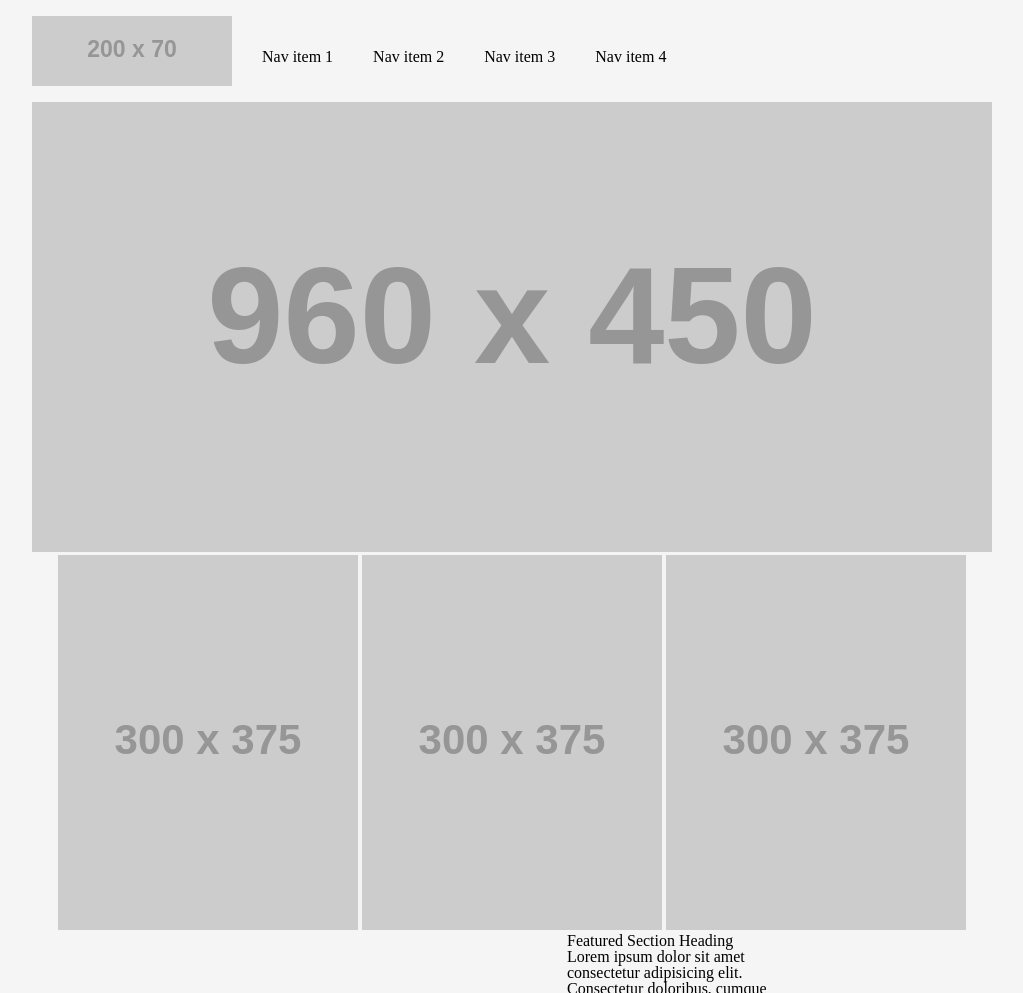
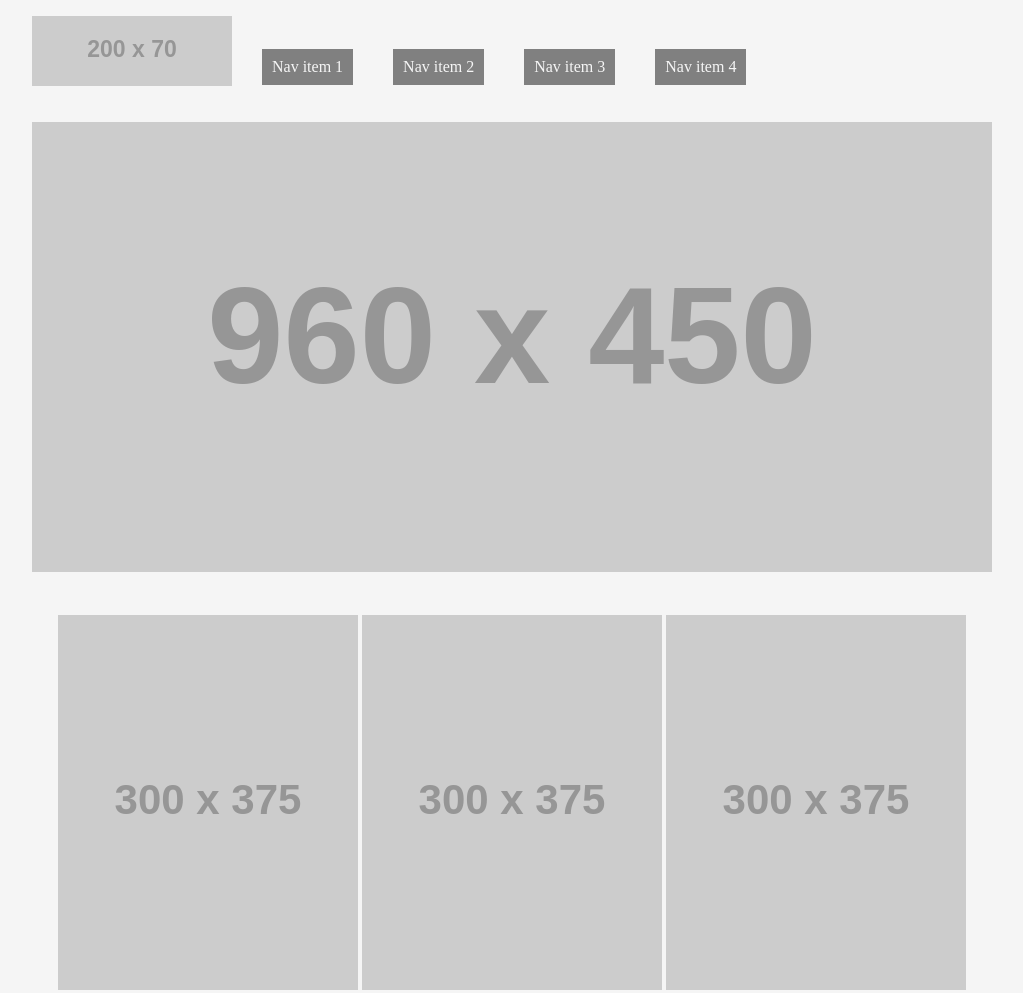
Before and after one commit to mrobeidat/wireframe-exercise, a plain HTML site: page index.html in a window 1280 px wide. Shown: the top 993 px of the page, without its empty margins (128-1151 px from the left). Drawn offline with Linux system fonts and the light colour scheme; placeholder pictures from the web are drawn by us.

Commit message:
wireframe fix1

```diff
--- a/css/style.css
+++ b/css/style.css
@@ -16,6 +16,7 @@ nav {
     margin-top: 15px;
     margin-right: 30px;
     text-align: center;
+
   }
   nav li {
     float: left;
@@ -29,25 +30,26 @@ nav {
   }
 
 
-
-
-
- .firstimg{
-    margin-top: 100px;
+.firstimg{
+    margin-top: 120px;
     text-align: center;
 }
 
 .bar {
     margin-top: 10px;
     text-align: center;
-    display: block;
-    margin: auto;
+    margin :right 15px;
+    margin: 25px;
+    justify-content: space-between;
+    padding: 15px;
+
 
 }
 .lastimg{
 
 margin-left: 293px;
-margin-top: 30px;
+margin-top: 300px;
+margin-right: 30px;
 }
 
 .container {
@@ -91,7 +93,6 @@ nav ul {
 }
 
 
-
 footer{
     margin: auto;
     bottom:0;
@@ -99,4 +100,13 @@ footer{
     height:100px;
     background-color: darkgray;
     margin-bottom: 20px;
+    margin-top: 30px;
 }
+header ul li {
+
+    display: inline;
+    background-color: gray;
+    color: whitesmoke;
+    padding: 10px;
+    text-align: center;
+}
```
